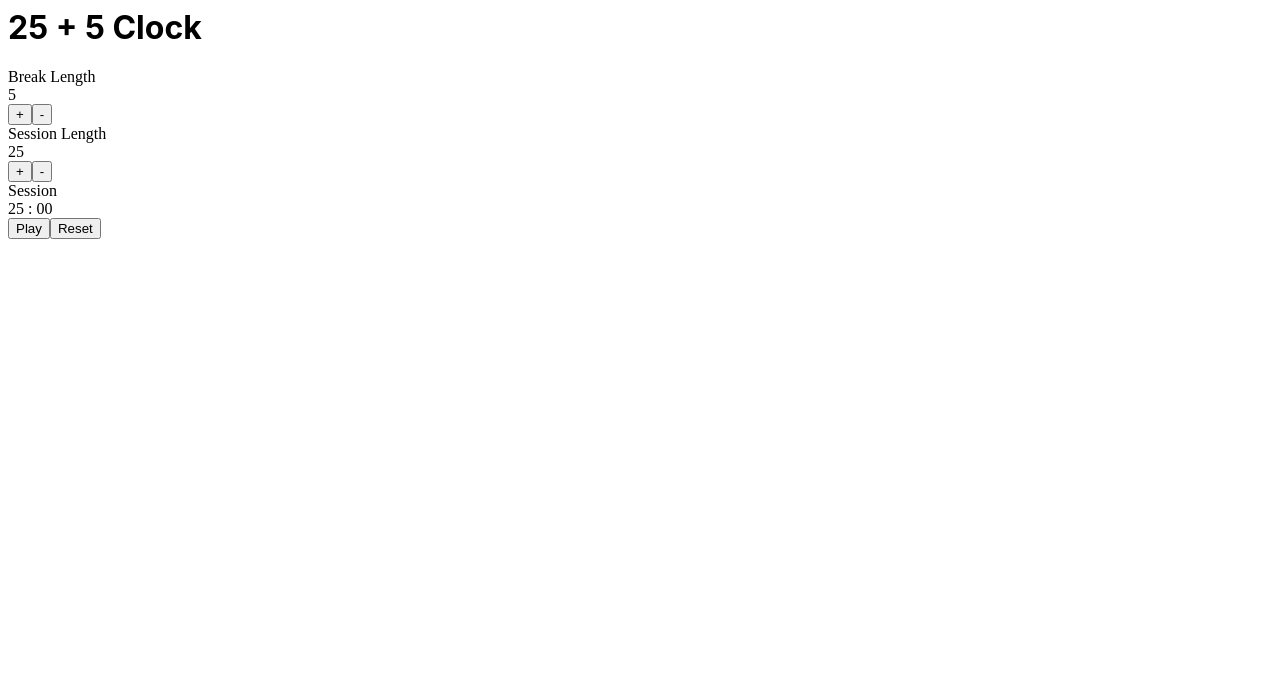
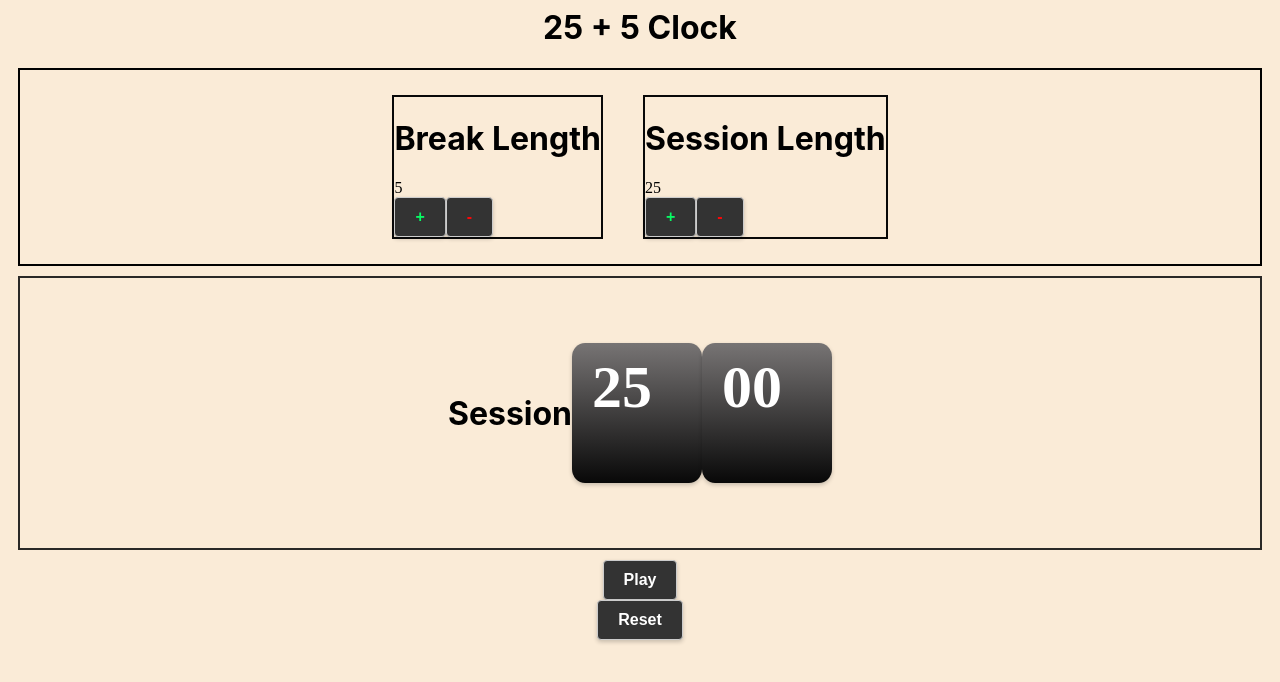
Before and after one commit to mskDev0092/react-v-clock, a React (Create React App) app: page / in a window 1280 px wide. Shown: the top 682 px of the page. Built offline with nearby package versions, Linux system fonts and the light colour scheme.

Commit message:
2 files modified

```diff
--- a/src/App.js
+++ b/src/App.js
@@ -38,31 +38,45 @@ export default function App() {
   return (
     <div>
       <h1>25 + 5 Clock</h1>
+      <div className="menue">
 
-      <div id="break-label"> Break Length </div>
+        <div id="break-label">
+          <h1>Break Length</h1>
+
           <div id="break-length"> 5 </div>
-      <button id="break-increment" onClick={handleAdd}>
+          <button id="break-increment" className="add" onClick={handleAdd}>
             +
           </button>
-      <button id="break-decrement" onClick={handleSub}>
+          <button id="break-decrement" className="remove" onClick={handleSub}>
             -
           </button>
+        </div>
 
-      <div id="session-label"> Session Length </div>
+        <div id="session-label">
+          <h1>Session Length</h1>
+
           <div id="session-length"> {state.count} </div>
-      <button id="session-increment" onClick={handleAdd}>
+          <button id="session-increment" className="add" onClick={handleAdd}>
             +
           </button>
-      <button id="session-decrement" onClick={handleSub}>
+          <button id="session-decrement" className="remove" onClick={handleSub}>
             -
           </button>
+        </div>
+      </div>
 
-      <div id="timer-label">Session</div>
-      <div id="time-left">{state.count} : 00</div>
-
+      <div id="time-left">
+        <div className="timeCount">
+          <div id="timer-label">
+            <h1>Session</h1>
+          </div>
+          <h2>{state.count}</h2> <h3> 00 </h3>
+        </div>
+      </div>
+      <div className="btn">
         <button id="start_stop">Play </button>
         <button id="reset">Reset </button>
-
+      </div>
       <audio id="beep"> </audio>
     </div>
   );
--- a/src/style.css
+++ b/src/style.css
@@ -3,3 +3,86 @@ p {
   font-family: -apple-system, BlinkMacSystemFont, 'Segoe UI', Roboto, Oxygen,
     Ubuntu, Cantarell, 'Open Sans', 'Helvetica Neue', sans-serif;
 }
+body {
+  background-color: antiquewhite;
+}
+body h1 {
+  text-align: center;
+}
+#break-label {
+  color: black;
+  margin: 20px;
+  border: 2px solid #080808;
+}
+#session-label {
+  color: black;
+  margin: 20px;
+  border: 2px solid #080808;
+}
+
+.menue {
+  display: flex;
+  flex-direction: row;
+  justify-content: center;
+  align-items: center;
+  padding: 5px;
+  margin: 10px;
+  border: 2px solid black;
+}
+.timeCount {
+  display: flex;
+  flex-direction: row;
+  justify-content: center;
+  align-items: center;
+  border: 2px solid rgb(41, 41, 39);
+  padding: 5px;
+  margin: 10px;
+}
+
+.timeCount h2,
+h3 {
+  background-color: #080808;
+  border-radius: 10%;
+  padding: 10px 20px;
+  color: #fff;
+  font-size: 60px;
+  font-weight: bold;
+  cursor: pointer;
+  width: 90px;
+  height: 120px;
+
+  /* Add a shadow */
+  box-shadow: 0 2px 4px rgba(0, 0, 0, 0.2);
+
+  /* Add a gradient */
+  background: linear-gradient(to bottom, #777474, #080808);
+}
+button {
+  background-color: #333;
+  color: #fff;
+
+  border-radius: 4px;
+  padding: 10px 20px;
+  font-size: 16px;
+  font-weight: bold;
+  cursor: pointer;
+  border: 1px solid #ccc;
+  /* Add a shadow */
+  box-shadow: 0 2px 4px rgba(0, 0, 0, 0.2);
+}
+button:hover {
+  background-color: #444;
+}
+.add {
+  color: rgb(7, 250, 100);
+}
+
+.remove {
+  color: rgb(250, 8, 8);
+}
+.btn {
+  display: flex;
+  flex-direction: column;
+  align-items: center;
+  justify-content: center;
+}
```
Lines whose indentation alone changed are shown as unchanged.
